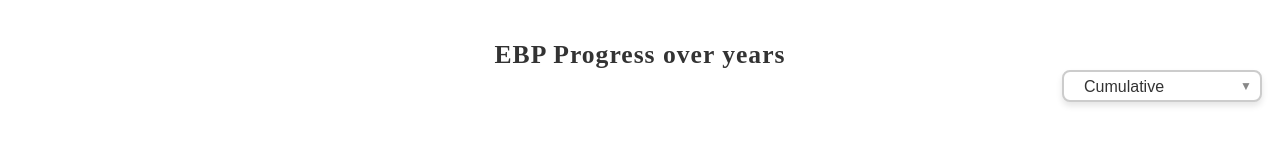
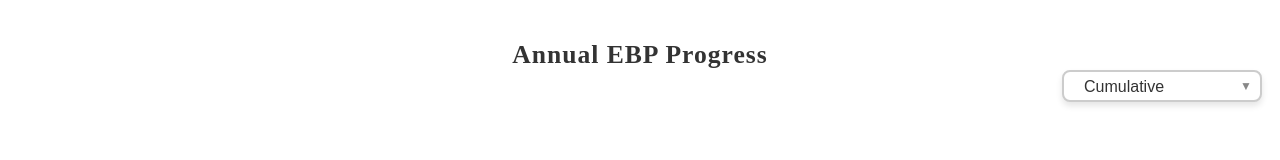
Before and after one commit to fchen13/fchen13.github.io, a website: page source files/progress_Family_Species.html in a window 1280 px wide. Shown: the top 160 px of the page. Drawn offline with Linux system fonts and the light colour scheme; no server answers.

Commit message:
update on title change for annual EBP progress

```diff
--- a/source files/progress_Family_Species.html
+++ b/source files/progress_Family_Species.html
@@ -177,7 +177,7 @@
     </style>
   </head>
   <body>
-    <h1 class="page-title">EBP Progress over years</h1>
+    <h1 class="page-title">Annual EBP Progress</h1>
     <div class="select-container">
       <div class="custom-select">
         <div class="select-box">Cumulative</div>
```
